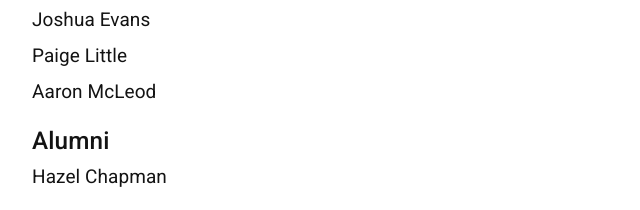
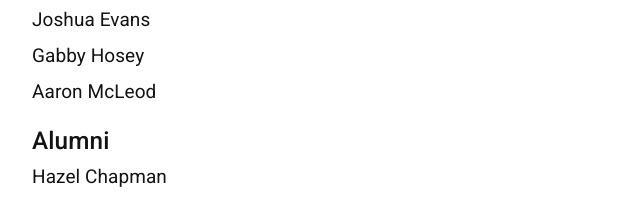
Before and after one commit to demc-lab/demc-lab.github.io, a plain HTML site: page people.html in a window 1280 px wide. Shown: the part 495-705 px from the top of the page, 118-758 px from the left. Drawn offline with Linux system fonts and the light colour scheme.

Commit message:
Update people.html

```diff
--- a/people.html
+++ b/people.html
@@ -48,7 +48,7 @@
                 <h2>Undergraduate Students</h2>
                 <div class="person-lines">
                     <p>Joshua Evans</p>
-                    <p>Paige Little</p>
+                    <p>Gabby Hosey</p>
                     <p>Aaron McLeod</p>
                 </div>
             </article>
```
